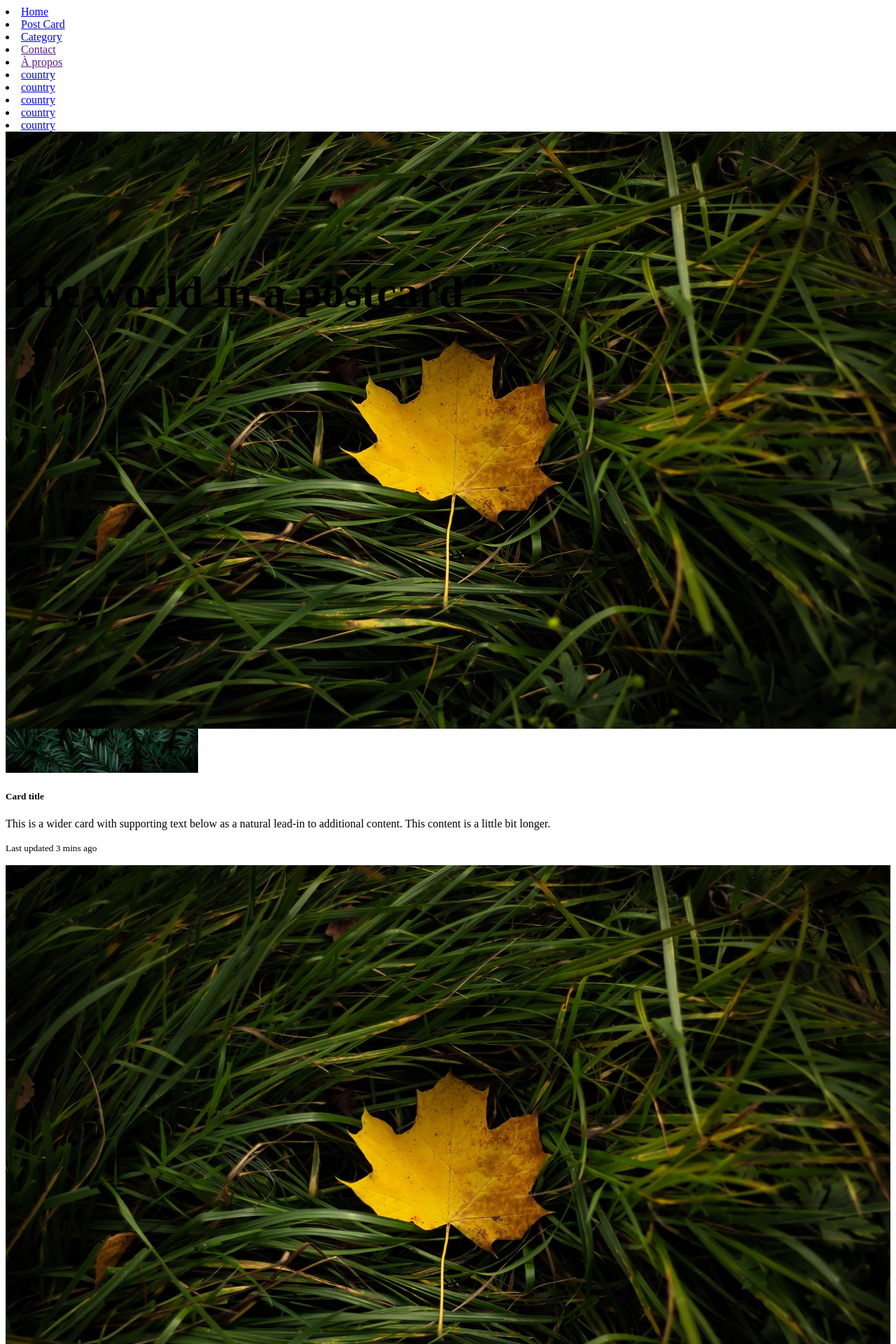
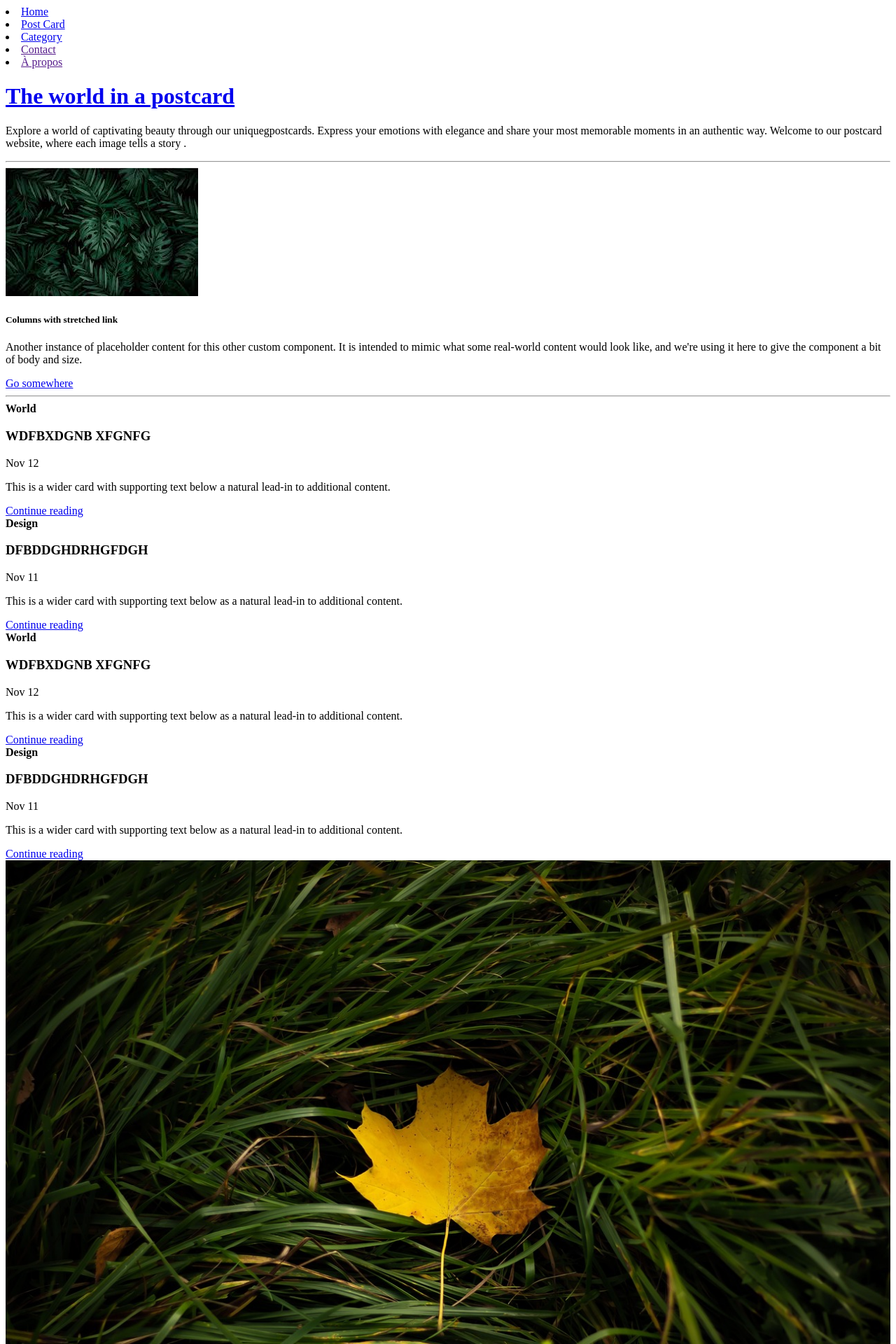
Before and after one commit to smailihcene/postcard, a Symfony app: template templates/home/index.html.twig in a window 1280 px wide. Shown: the top 1920 px of the page at 70% size. Run offline with Twig, Linux system fonts and the light colour scheme; the template is opened without the code that fills it, so the values that code supplies are empty; some libraries are stand-ins or nearby versions.

Commit message:
modification de la page home

```diff
--- a/templates/_partials/navbar.html.twig
+++ b/templates/_partials/navbar.html.twig
@@ -1,5 +1,5 @@
 <div
-    <div class="nav-scroller py-1 mb-2">
+    <div class="nav-scroller  py-2 ">
         <nav class="nav d-flex justify-content-between font-monospace">
             <li class="nav-item ">
                 <a class="nav-link fw-bold fs-4" href="{{ path("app_home") }}">Home</a>
@@ -19,20 +19,8 @@
         </nav>
     </div>
 <!-- je sais pas si je fais comme le haut ou je garde , à tester -->
+
     {# <div class="nav-scroller py-1 mb-2">
-        <nav class="nav d-flex justify-content-between">
-        <a class="p-2 text-muted" href="#">World</a>
-        <a class="p-2 text-muted" href="#">Technology</a>
-        <a class="p-2 text-muted" href="#">Design</a>
-        <a class="p-2 text-muted" href="#">Culture</a>
-        <a class="p-2 text-muted" href="#">Opinion</a>
-        <a class="p-2 text-muted" href="#">Science</a>
-        <a class="p-2 text-muted" href="#">Health</a>
-        <a class="p-2 text-muted" href="#">Style</a>
-        <a class="p-2 text-muted" href="#">Travel</a>
-        </nav>
-    </div> #}
-    <div class="nav-scroller py-1 mb-2">
         <nav class="nav d-flex justify-content-between font-monospace">
             <li class="nav-item ">
                 <a class="nav-link fw-light text-decoration-underline fs-6" href="#">country</a>
@@ -50,4 +38,4 @@
                 <a class="nav-link fw-light text-decoration-underline fs-6" href="#">country</a>
             </li>
         </nav>
-    </div>
+    </div> #}
--- a/templates/category/index.html.twig
+++ b/templates/category/index.html.twig
@@ -3,7 +3,7 @@
 {% block title %}Category index{% endblock %}
 
 {% block body %}
-    <h1 class="py-5 text-center mt-5 text-decoration-underline">Category </h1>
+    <h1 class="py-5 text-center text-decoration-underline">Category </h1>
 
     <table class="table table-bordered border-primary">
         <thead>
--- a/templates/home/index.html.twig
+++ b/templates/home/index.html.twig
@@ -1,116 +1,122 @@
 {% extends 'base.html.twig' %}
 
-{% block title %}Hello HomeController!{% endblock %}
+{% block title %}Hello HomeController!
+{% endblock %}
 
 {% block body %}
 
 	<body>
 
 		<!-- Image d'accueil -->
-    <div style="position:relative; height:400px">
-    <div style="position:absolute;z-index:1">
-        <img src={{asset('media/facile.jpg')}}>
-    </div>
-    <div style="position:absolute;top:150px; width:1200px; height:400px; z-index:2;font-size:200%">
-            <h1 class="py-5 text-center text-light mt-5 text-decoration-underline">The world in a postcard</h1>
+		<div>
+			<div
+				class="image d-flex justify-content-center align-content-center flex-wrap">
+				{# <img class="img-fluid" src="{{asset('media/facile.jpg')}}"> #}
+				<a href="{{ path("app_post_card_index") }}">
+
+					<h1 class="text-center text-light fs-1 ">The world in a postcard</h1>
+
+				</a>
+				{# la blabla que je voulais dire sur l'image d'acueil avec un bouton vers CATEGORY #}
+				<p class="lead text-light my-4 text-center ">Explore a world of captivating beauty through our uniquegpostcards. Express your emotions with elegance and share your most memorable moments in an authentic way. Welcome to our postcard website, where each image tells a story .</p>
 			</div>
 		</div>
-{# la blabla que je voulais dire sur l'image d'acueil avec un bouton vers CATEGORY #}
-    <div class="py-5 text-center mt-5">
-        <h2 class="text-danger">The world in a postcard</h2>
-        <p class="lead">Explore a world of captivating beauty through our unique postcards. Express your emotions with elegance and share your most memorable moments in an authentic way. Welcome to our postcard website, where each image tells a story.</p>
-        <img src={{asset('media/images.jpg')}} width = "25%" >
+		<hr>
+		<!--essaie de carte postale-->
+		{# <main class="carte container-fluid my-0 py-2 mf-5">
+													<div class="card my-5">
+														<div class="row">
+															<div class="col align-self-center ms-5">
+																<img src="{{asset('media/images.jpg')}}" class="img-fluid rounded-start">
 															</div>
-{# essaie de présentation de carte postale #}
-    <div class="card mb-3" style="max-width: 1000px;">
-        <div class="row g-0">
-            <div class="col-md-4">
-            <img src={{asset('media/images.jpg')}} class="img-fluid rounded-start" alt="...">
+															<div class="col">
+																<h5 class="card-title col-sm">Card title</h5>
+																<p class="card-text">This is a wider card with supporting text below as a
+																natural lead-in to additional content. This content is a little bit longer.</p>
 															</div>
-            <div class="col-md-8">
-            <div class="card-body">
-                <h5 class="card-title">Card title</h5>
-                <p class="card-text">This is a wider card with supporting text below as a natural lead-in to additional content. This content is a little bit longer.</p>
-                <p class="card-text"><small class="text-body-secondary">Last updated 3 mins ago</small></p>
+
+												</main> #}
+
+			<div class="row g-0 mx-5 shadow bg-secondary rounded"> <div class="col-md-6 mb-md-0 p-md-4">
+				<img src="{{asset('media/images.jpg')}}" class="w-100" alt="...">
+			</div>
+			<div class="col-md-6 p-4 ps-md-0">
+				<h5 class="mt-0">Columns with stretched link</h5>
+				<p>Another instance of placeholder content for this other custom component. It is intended to mimic what some real-world content would look like, and we're using it here to give the component a bit of body and size.</p>
+				<a href="#" class="stretched-link">Go somewhere</a>
+			</div>
+		</div>
+		<hr>
+		<!-- carte postale présentation-->
+		<!-- première carte roser-->
+			<div class="row"> <div class="col-md-6 ">
+				<div class="mx-3 my-3 row rounded shadow mb-5 bg-secondary rounded h-md-250 ">
+					<div class="col p-4 d-flex flex-column position-static">
+						<strong class="d-inline-block mb-2 text-primary">World</strong>
+						<h3 class="mb-0">WDFBXDGNB XFGNFG</h3>
+						<div class="mb-1 text-muted">Nov 12</div>
+						<p class="card-text mb-auto">This is a wider card with supporting text below a natural lead-in to additional content.</p>
+						<a href="#" class="stretched-link ">Continue reading</a>
 					</div>
 				</div>
 			</div>
+			<!--première carte bleu-->
+			<div class="col-md-6 mt-5 ">
+				<div class="mx-3 my-5 row rounded shadow mb-5 bg-success text-light rounded h-md-250">
+					<div class="col p-4 d-flex flex-column position-static">
+						<strong class="d-inline-block mb-2 text-success">Design</strong>
+						<h3 class="mb-0">DFBDDGHDRHGFDGH</h3>
+						<div class="mb-1 text-muted">Nov 11</div>
+						<p class="mb-auto">This is a wider card with supporting text below as a natural lead-in to additional content.</p>
+						<a href="#" class="stretched-link text-secondary">Continue reading</a>
 					</div>
-
-    <div class="container">
-
-    <div class="jumbotron p-4 p-md-5 text-white rounded bg-dark">
-    <img src={{asset('media/facile.jpg')}} width = "100%" >
-        <div class="col-md-6 px-0">
-        <h1 class="display-4 font-italic">Title of a longer featured blog post</h1>
-        <p class="lead my-3">Multiple lines of text that form the lede, informing new readers quickly and efficiently about what’s most interesting in this post’s contents.</p>
-        <p class="lead mb-0"><a href="#" class="text-white font-weight-bold">Continue reading...</a></p>
+					<div class="col-auto d-none d-lg-block">
 				</div>
 			</div>
-
+		</div>
+	</body>
+</div>
+<!-- deuxième carte roser-->
 <div class="row mb-2">
-        <div class="col-md-6">
-            <div class="row no-gutters border rounded overflow-hidden flex-md-row mb-4 shadow-sm h-md-250 position-relative">
+	<div class="col-md-6 mb-5">
+		<div class="mx-3 my-3 row rounded shadow mb-5 bg-secondary rounded h-md-250 ">
 			<div class="col p-4 d-flex flex-column position-static">
 				<strong class="d-inline-block mb-2 text-primary">World</strong>
-                    <h3 class="mb-0">Featured post</h3>
+				<h3 class="mb-0">WDFBXDGNB XFGNFG</h3>
 				<div class="mb-1 text-muted">Nov 12</div>
 				<p class="card-text mb-auto">This is a wider card with supporting text below as a natural lead-in to additional content.</p>
 				<a href="#" class="stretched-link">Continue reading</a>
 			</div>
-                <div class="col-auto d-none d-lg-block">
-                    <svg class="bd-placeholder-img" width="200" height="250" xmlns="http://www.w3.org/2000/svg" role="img" aria-label="Placeholder: Thumbnail" preserveAspectRatio="xMidYMid slice" focusable="false"><title>Placeholder</title><rect width="100%" height="100%" fill="#55595c"/><text x="50%" y="50%" fill="#eceeef" dy=".3em">Thumbnail</text></svg>
+		</div>
+	</div>
+	<!--deuxième carte bleu-->
+	<div class="col-md-6 mt-5">
+		<div class="mx-3 mt-5 row rounded shadow mb-5 bg-success text-light rounded h-md-250">
+			<div class="col p-4 d-flex flex-column position-static">
+				<strong class="d-inline-block mb-2 text-success">Design</strong>
+				<h3 class="mb-0">DFBDDGHDRHGFDGH</h3>
+				<div class="mb-1 text-muted">Nov 11</div>
+				<p class="mb-auto">This is a wider card with supporting text below as a natural lead-in to additional content.</p>
+				<a href="#" class="stretched-link text-secondary">Continue reading</a>
 			</div>
 		</div>
 	</div>
-    <div class="col-md-6">
-        <div class="row no-gutters border rounded overflow-hidden flex-md-row mb-4 shadow-sm h-md-250 position-relative">
-            <div class="col p-4 d-flex flex-column position-static">
-                <strong class="d-inline-block mb-2 text-success">Design</strong>
-                <h3 class="mb-0">Post title</h3>
-                <div class="mb-1 text-muted">Nov 11</div>
-                <p class="mb-auto">This is a wider card with supporting text below as a natural lead-in to additional content.</p>
-                <a href="#" class="stretched-link">Continue reading</a>
-                </div>
-                <div class="col-auto d-none d-lg-block">
-                <svg class="bd-placeholder-img" width="200" height="250" xmlns="http://www.w3.org/2000/svg" role="img" aria-label="Placeholder: Thumbnail" preserveAspectRatio="xMidYMid slice" focusable="false"><title>Placeholder</title><rect width="100%" height="100%" fill="#55595c"/><text x="50%" y="50%" fill="#eceeef" dy=".3em">Thumbnail</text></svg>
+</div></div>
+		{# essaie de présentation de carte postale #}
+
+
+		<div class="jumbotron p-4 p-md-5 text-white rounded bg-dark ">
+			<img src="{{asset('media/facile.jpg')}}" width="100%">
+			<div class="col-md-6 px-0">
+				<h1 class="display-4 font-italic">Title of a longer featured blog post</h1>
+				<p class="lead my-3">Multiple lines of text that form the lede, informing new
+											readers quickly and efficiently about what’s most interesting in this post’s contents.</p>
+				<p class="lead mb-0">
+					<a href="#" class="text-white font-weight-bold">Continue reading...</a>
+				</p>
 			</div>
 		</div>
-            </div>
-        </div>
-    </div>
-
-        <div class="row mb-2">
-        <div class="col-md-6">
-            <div class="row no-gutters border rounded overflow-hidden flex-md-row mb-4 shadow-sm h-md-250 position-relative">
-                <div class="col p-4 d-flex flex-column position-static">
-                    <strong class="d-inline-block mb-2 text-primary">World</strong>
-                    <h3 class="mb-0">Featured post</h3>
-                    <div class="mb-1 text-muted">Nov 12</div>
-                    <p class="card-text mb-auto">This is a wider card with supporting text below as a natural lead-in to additional content.</p>
-                    <a href="#" class="stretched-link">Continue reading</a>
-                </div>
-                <div class="col-auto d-none d-lg-block">
-                    <svg class="bd-placeholder-img" width="200" height="250" xmlns="http://www.w3.org/2000/svg" role="img" aria-label="Placeholder: Thumbnail" preserveAspectRatio="xMidYMid slice" focusable="false"><title>Placeholder</title><rect width="100%" height="100%" fill="#55595c"/><text x="50%" y="50%" fill="#eceeef" dy=".3em">Thumbnail</text></svg>
-                </div>
-            </div>
-        </div>
-    <div class="col-md-6">
-        <div class="row no-gutters border rounded overflow-hidden flex-md-row mb-4 shadow-sm h-md-250 position-relative">
-            <div class="col p-4 d-flex flex-column position-static">
-                <strong class="d-inline-block mb-2 text-success">Design</strong>
-                <h3 class="mb-0">Post title</h3>
-                <div class="mb-1 text-muted">Nov 11</div>
-                <p class="mb-auto">This is a wider card with supporting text below as a natural lead-in to additional content.</p>
-                <a href="#" class="stretched-link">Continue reading</a>
-                </div>
-                <div class="col-auto d-none d-lg-block">
-                <svg class="bd-placeholder-img" width="200" height="250" xmlns="http://www.w3.org/2000/svg" role="img" aria-label="Placeholder: Thumbnail" preserveAspectRatio="xMidYMid slice" focusable="false"><title>Placeholder</title><rect width="100%" height="100%" fill="#55595c"/><text x="50%" y="50%" fill="#eceeef" dy=".3em">Thumbnail</text></svg>
-                </div>
-                </div>
-            </div>
-        </div>
-    </div>
+<!--le restant-->
 
 <main role="main" class="container">
 <div class="row">
@@ -121,113 +127,124 @@
 
 		<div class="blog-post">
 			<h2 class="blog-post-title">Sample blog post</h2>
-                <p class="blog-post-meta">January 1, 2014 by <a href="#">Mark</a></p>
+			<p class="blog-post-meta">January 1, 2014 by
+				<a href="#">Mark</a>
+			</p>
 
-                <p>This blog post shows a few different types of content that’s supported and styled with Bootstrap. Basic typography, images, and code are all supported.</p>
+			<p>This blog post shows a few different types of content that’s supported and Bootstrap.</p>
 			<hr>
-                <p>Yeah, she dances to her own beat. Oh, no. You could've been the greatest. 'Cause, baby, <a href="#">you're a firework</a>. Maybe a reason why all the doors are closed. Open up your heart and just let it begin. So très chic, yeah, she's a classic.</p>
+			<p>Yeah, she dances to her own beat. Oh, no. You could've been the greatest.'Cause, baby,
+				<a href="#">you're a firework</a>. Maybe a reason why all the doors are closed.  Open up your heart and just let it begin. So très chic, yeah, she's a classic.</p>
 			<blockquote>
-                <p>Bikinis, zucchinis, Martinis, no weenies. I know there will be sacrifice but that's the price. <strong>This is how we do it</strong>. I'm not sticking around to watch you go down. You think you're so rock and roll, but you're really just a joke. I know one spark will shock the world, yeah yeah. Can't replace you with a million rings.</p>
+				<p>Bikinis, zucchinis, Martinis, no weenies. I know there will be sacrifice but that's the price.
+					<strong>This is how we do it</strong>. I'm not sticking around to watch you go
+																																																                            down.</p>
 			</blockquote>
-                <p>Trying to connect the dots, don't know what to tell my boss. Before you met me I was alright but things were kinda heavy. You just gotta ignite the light and let it shine. Glitter all over the room <em>pink flamingos</em> in the pool. </p>
+			<p>Trying to connect the dots, don't know what to tell my boss.
+				<em>pink flamingos</em>
+				in the pool.
+			</p>
 			<h2>Heading</h2>
 			<p>Suiting up for my crowning battle. If you only knew what the future holds. Bring the beat back. Peach-pink lips, yeah, everybody stares.</p>
 			<h3>Sub-heading</h3>
-                <p>You give a hundred reasons why, and you say you're really gonna try. Straight stuntin' yeah we do it like that. Calling out my name. ‘Cause I, I’m capable of anything.</p>
-                <pre><code>Example code block</code></pre>
+			<p>You give a hundred reasons why, and you say you're really gonna try.</p>
+			<pre><code>example code block</code></pre>
 			<p>Before you met me I was alright but things were kinda heavy. You just gotta ignite the light and let it shine.</p>
 			<h3>Sub-heading</h3>
-                <p>You got the finest architecture. Passport stamps, she's cosmopolitan. Fine, fresh, fierce, we got it on lock. Never planned that one day I'd be losing you. She eats your heart out.</p>
+			<p>You got the finest architecture..</p>
 			<ul>
 				<li>Got a motel and built a fort out of sheets.</li>
-                <li>Your kiss is cosmic, every move is magic.</li>
-                <li>Suiting up for my crowning battle.</li>
 			</ul>
 			<p>Takes you miles high, so high, 'cause she’s got that one international smile.</p>
 			<ol>
 				<li>Scared to rock the boat and make a mess.</li>
-                <li>I could have rewrite your addiction.</li>
-                <li>I know you get me so I let my walls come down.</li>
 			</ol>
-                <p>After a hurricane comes a rainbow.</p>
-            </div><!-- /.blog-post -->
+		</div>
+		<!-- /.blog-post -->
 
 		<div class="blog-post">
 			<h2 class="blog-post-title">Another blog post</h2>
-                <p class="blog-post-meta">December 23, 2013 by <a href="#">Jacob</a></p>
+			<p class="blog-post-meta">December 23, 2013 by
+				<a href="#">Jacob</a>
+			</p>
 
-                <p>I am ready for the road less traveled. Already <a href="#">brushing off the dust</a>. Yeah, you're lucky if you're on her plane. I used to bite my tongue and hold my breath. Uh, She’s a beast. I call her Karma (come back). Black ray-bans, you know she's with the band. I can't sleep let's run away and don't ever look back, don't ever look back.</p>
+			<p>I am ready for the road less traveled. Already
+				<a href="#">brushing off the dust</a>. Yeah, you're lucky if you're on her plane.</p>
 			<blockquote>
-                <p>Growing fast into a <strong>bolt of lightning</strong>. Be careful Try not to lead her on</p>
+				<p>Growing fast into a
+					<strong>bolt of lightning</strong>. Be careful Try not to lead her on</p>
 			</blockquote>
-                <p>I'm intrigued, for a peek, heard it's fascinating. Oh oh! Wanna be a victim ready for abduction. She's got that international smile, oh yeah, she's got that one international smile. Do you ever feel, feel so paper thin. I’m gon’ put her in a coma. Sun-kissed skin so hot we'll melt your popsicle.</p>
-                <p>This is transcendental, on another level, boy, you're my lucky star.</p>
-            </div><!-- /.blog-post -->
+		</div>
+		<!-- /.blog-post -->
 
 		<div class="blog-post">
 			<h2 class="blog-post-title">New feature</h2>
-                <p class="blog-post-meta">December 14, 2013 by <a href="#">Chris</a></p>
 
-                <p>From Tokyo to Mexico, to Rio. Yeah, you take me to utopia. I'm walking on air. We'd make out in your Mustang to Radiohead. I mean the ones, I mean like she's the one. Sun-kissed skin so hot we'll melt your popsicle. Slow cooking pancakes for my boy, still up, still fresh as a Daisy.</p>
+			<p>From Tokyo to Mexico, to Rio. Yeah, you take me to utopia. I'm walking on air</p>
 			<ul>
 				<li>I hope you got a healthy appetite.</li>
-                <li>You're never gonna be unsatisfied.</li>
-                <li>Got a motel and built a fort out of sheets.</li>
 			</ul>
-                <p>Don't need apologies. Boy, you're an alien your touch so foreign, it's <em>supernatural</em>, extraterrestrial. Talk about our future like we had a clue. I can feel a phoenix inside of me.</p>
-            </div><!-- /.blog-post -->
+			<p>Don't need apologies. Boy, you're an alien your touch so foreign, it's
+				<em>supernatural</em>, extraterrestrial.</p>
+		</div>
+		<!-- /.blog-post -->
 
 		<nav class="blog-pagination">
 			<a class="btn btn-outline-primary" href="#">Older</a>
 			<a class="btn btn-outline-secondary disabled">Newer</a>
 		</nav>
 
-            </div><!-- /.blog-main -->
+	</div>
+	<!-- /.blog-main -->
 
 	<aside class="col-md-4 blog-sidebar">
 		<div class="p-4 mb-3 bg-light rounded">
 			<h4 class="font-italic">About</h4>
-                <p class="mb-0">Saw you downtown singing the Blues. Watch you circle the drain. Why don't you let me stop by? Heavy is the head that <em>wears the crown</em>. Yes, we make angels cry, raining down on earth from up above.</p>
+			<p class="mb-0">Saw you downtown singing the Blues. Watch you circle the drain. Why don't you let me stop by? Heavy is the head that
+				<em>wears the crown</em>. Yes, we make angels cry, raining down on earth from up above.</p>
 		</div>
 
 		<div class="p-4">
 			<h4 class="font-italic">Archives</h4>
 			<ol class="list-unstyled mb-0">
-                <li><a href="#">March 2014</a></li>
-                <li><a href="#">February 2014</a></li>
-                <li><a href="#">January 2014</a></li>
-                <li><a href="#">December 2013</a></li>
-                <li><a href="#">November 2013</a></li>
-                <li><a href="#">October 2013</a></li>
-                <li><a href="#">September 2013</a></li>
-                <li><a href="#">August 2013</a></li>
-                <li><a href="#">July 2013</a></li>
-                <li><a href="#">June 2013</a></li>
-                <li><a href="#">May 2013</a></li>
-                <li><a href="#">April 2013</a></li>
+				<li>
+					<a href="#">March 2014</a>
+				</li>
+				<li>
+					<a href="#">February 2014</a>
+				</li>
+				<li>
+					<a href="#">January 2014</a>
+				</li>
+				<li>
+					<a href="#">December 2013</a>
+				</li>
 			</ol>
 		</div>
 
 		<div class="p-4">
 			<h4 class="font-italic">Elsewhere</h4>
 			<ol class="list-unstyled">
-                <li><a href="#">GitHub</a></li>
-                <li><a href="#">Twitter</a></li>
-                <li><a href="#">Facebook</a></li>
+				<li>
+					<a href="#">GitHub</a>
+				</li>
+				<li>
+					<a href="#">Twitter</a>
+				</li>
+				<li>
+					<a href="#">Facebook</a>
+				</li>
 			</ol>
 		</div>
-            </aside><!-- /.blog-sidebar -->
+	</aside>
+	<!-- /.blog-sidebar -->
 
-        </div><!-- /.row -->
-
-    </main><!-- /.container -->
-
-    <footer class="blog-footer">
-    <p>Blog template built for <a href="https://getbootstrap.com/">Bootstrap</a> by <a href="https://twitter.com/mdo">@mdo</a>.</p>
+</div>
+<!-- /.row --></main><!-- /.container --><footer class="blog-footer">
+<p>Blog template built for
+	<a href="https://getbootstrap.com/">Bootstrap</a>
+	by
+	<a href="https://twitter.com/mdo">@mdo</a>.</p>
 <p>
 	<a href="#">Back to top</a>
-    </p>
-    </footer>
-
-</body>
-{% endblock %}
+</p></footer></body>{% endblock %}
--- a/templates/post_card/index.html.twig
+++ b/templates/post_card/index.html.twig
@@ -3,7 +3,7 @@
 {% block title %}PostCard index{% endblock %}
 
 {% block body %}
-    <h1 class="py-5 text-center mt-5 text-decoration-underline">PostCard</h1>
+    <h1 class="py-5 text-center text-decoration-underline">PostCard</h1>
 
     <table class="table table-bordered border-primary">
         <thead>
```
Also changed, not shown: assets/styles/app.scss (+38 -23 lines), assets/styles/custom.scss (+8 -1 lines), templates/category/show.html.twig (+11 -4 lines), assets/media/facile.jpg (added), assets/media/images.jpg (added). Lines whose indentation alone changed are shown as unchanged.
